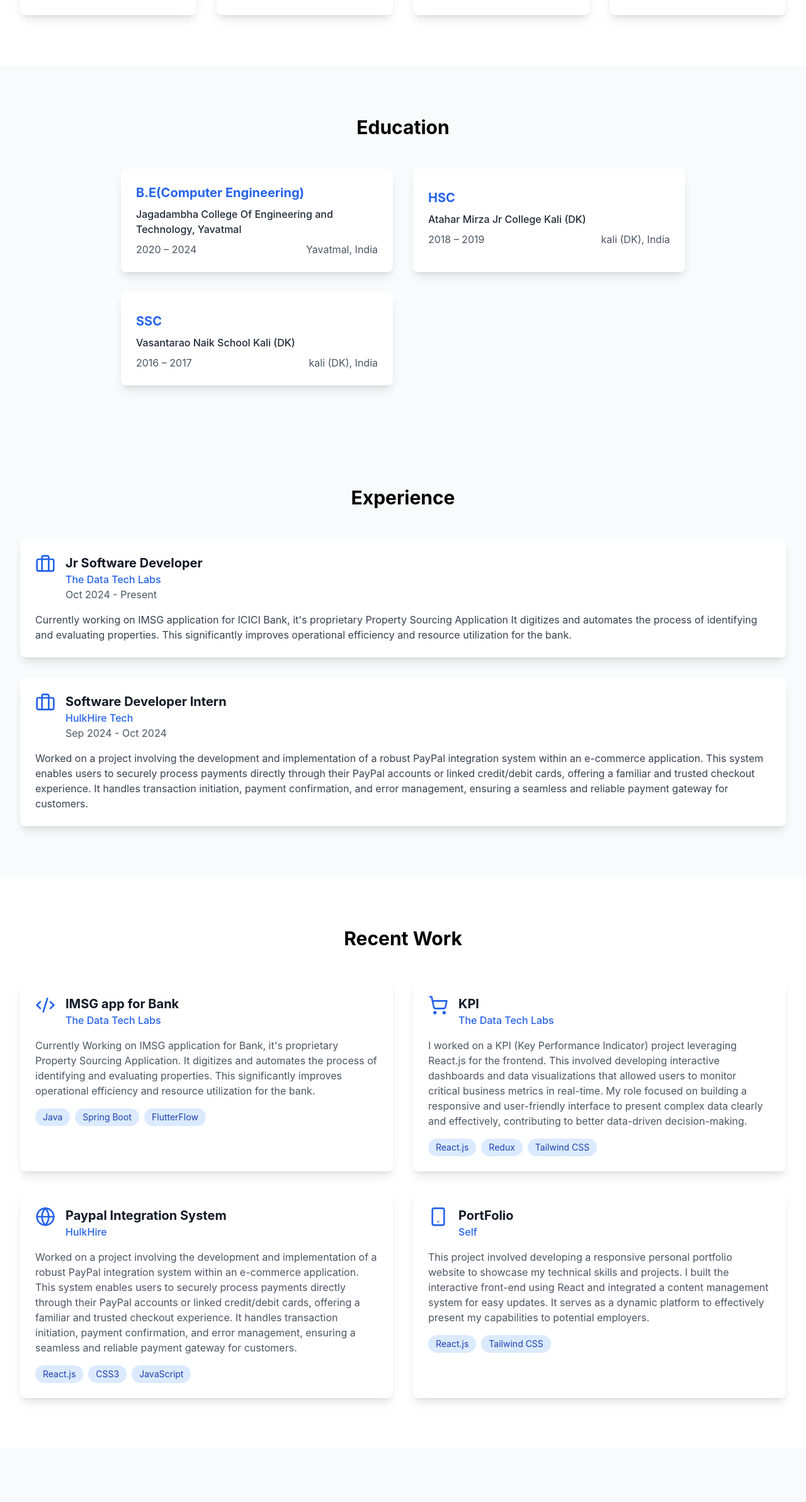
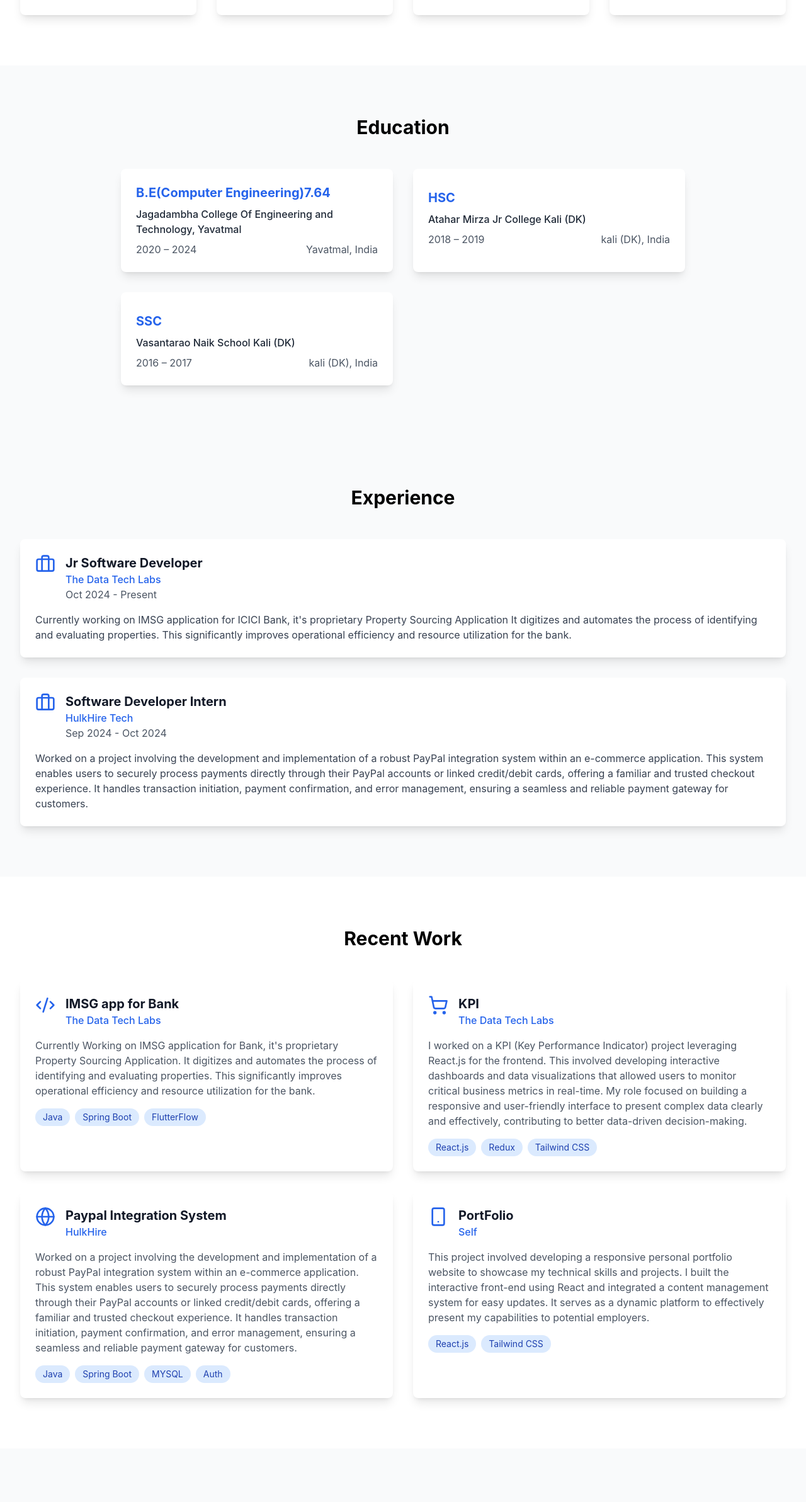
Before and after one commit to SaniRathod/my-portfolio, a React (Create React App) app: page / in a window 1280 px wide. Shown: the part 1740-4125 px from the top of the page at 63% size. Built offline with nearby package versions, Linux system fonts and the light colour scheme.

Commit message:
Chenges on work and education page

```diff
--- a/src/components/education.js
+++ b/src/components/education.js
@@ -30,7 +30,7 @@ export default function Education() {
           <div className="grid md:grid-cols-2 gap-8 max-w-4xl mx-auto">
             {education.map((edu, index) => (
               <div key={index} className="bg-white p-6 rounded-lg shadow-lg">
-                <h3 className="text-xl font-bold text-blue-600 mb-2">{edu.degree}</h3>
+                <h3 className="text-xl font-bold text-blue-600 mb-2">{edu.degree}{(edu.CGPA)}</h3>
                 <h3 className="text-xl font-bold text-blue-600 mb-2">{edu.Stream}</h3>
                 <p className="text-gray-800 font-medium mb-2">{edu.institution}</p>
                 <div className="flex justify-between text-gray-600">
--- a/src/components/work.js
+++ b/src/components/work.js
@@ -27,7 +27,7 @@ export default function Work() {
         "Worked on a project involving the development and implementation of a robust PayPal integration system within an e-commerce application. This system enables users to securely process payments directly through their PayPal accounts or linked credit/debit cards, offering a familiar and trusted checkout experience. It handles transaction initiation, payment confirmation, and error management, ensuring a seamless and reliable payment gateway for customers.",
       duration: "2024",
       icon: <Globe className="w-8 h-8 text-blue-600" />,
-      tech: ["React.js", "CSS3", "JavaScript"],
+      tech: ["Java", "Spring Boot", "MYSQL", "Auth"],
     },
     {
       title: "PortFolio",
```
Also changed, not shown: 1 other file (tests, documents, lock files or other folders).
